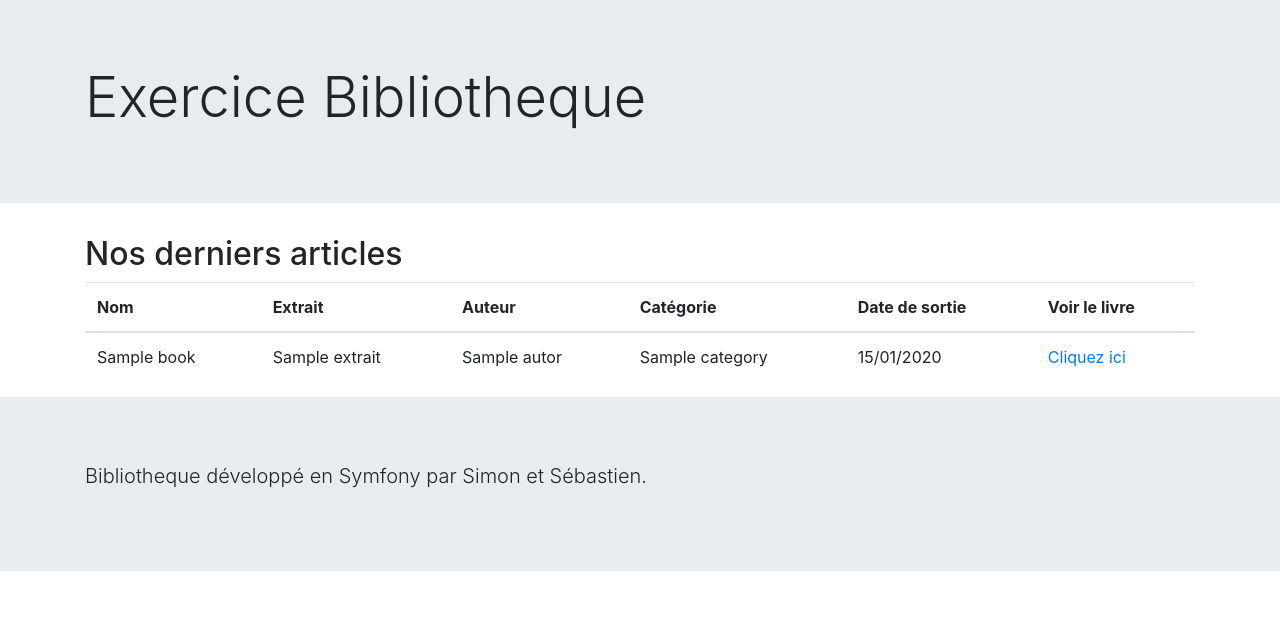
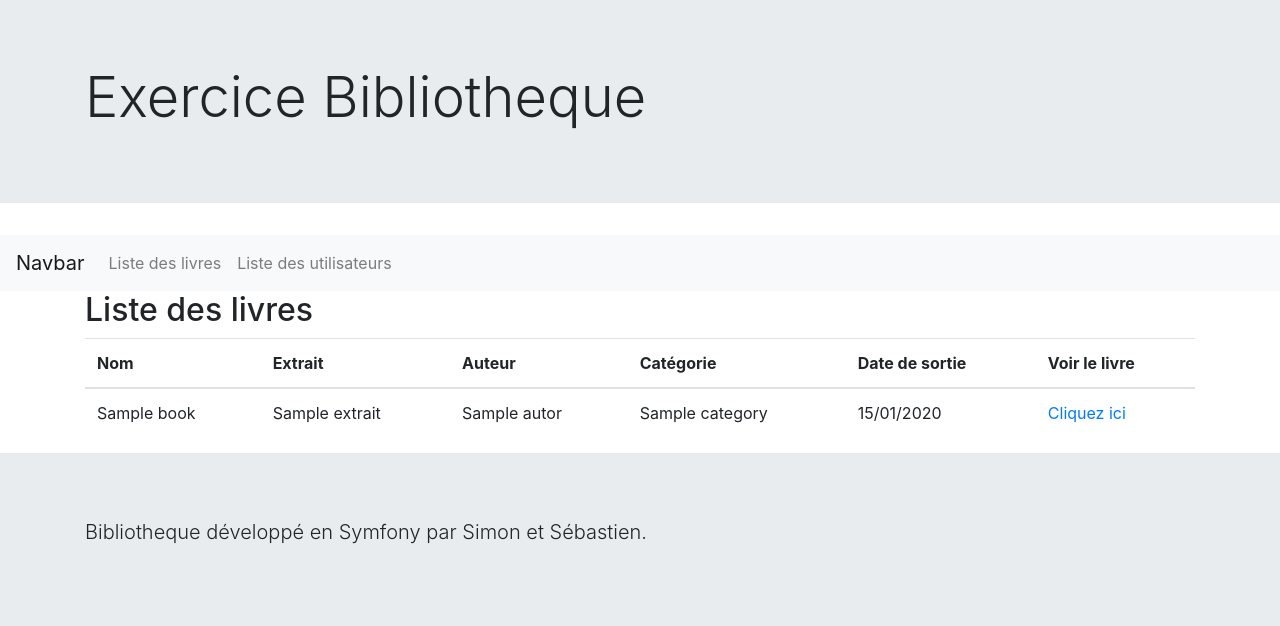
Before and after one commit to obero0n/library, a Symfony app: template templates/book/index.html.twig in a window 1280 px wide. Shown: the top 626 px of the page. Run offline with Twig, Linux system fonts and the light colour scheme; the template is opened without the code that fills it: most values are stand-ins (such as "Sample title", 1, 10 or a date in 2020); some libraries are stand-ins or nearby versions.

Commit message:
add structure form

```diff
--- a/templates/base.html.twig
+++ b/templates/base.html.twig
@@ -13,6 +13,19 @@
           <h1 class="display-4">Exercice Bibliotheque</h1>
         </div>
       </div>
+      <nav class="navbar navbar-expand-lg navbar-light bg-light">
+        <a class="navbar-brand" href="#">Navbar</a>
+        <div class="collapse navbar-collapse" id="navbarSupportedContent">
+          <ul class="navbar-nav mr-auto">
+            <li class="nav-item">
+              <a class="nav-link" href="/">Liste des livres</a>
+            </li>
+            <li class="nav-item">
+              <a class="nav-link" href="listuser">Liste des utilisateurs</a>
+            </li>
+          </ul>
+        </div>
+      </nav>
       <main class="container">
         <h2>{% block pageTitle %}{% endblock %}</h2>
         {% block body %}{% endblock %}
--- a/templates/book/index.html.twig
+++ b/templates/book/index.html.twig
@@ -1,6 +1,6 @@
 {% extends "base.html.twig" %}
 
-{% block pageTitle %}Nos derniers articles{% endblock %}
+{% block pageTitle %}Liste des livres{% endblock %}
 
 {% block body %}
   <div class="container">
```
Also changed, not shown: 1 other file.
